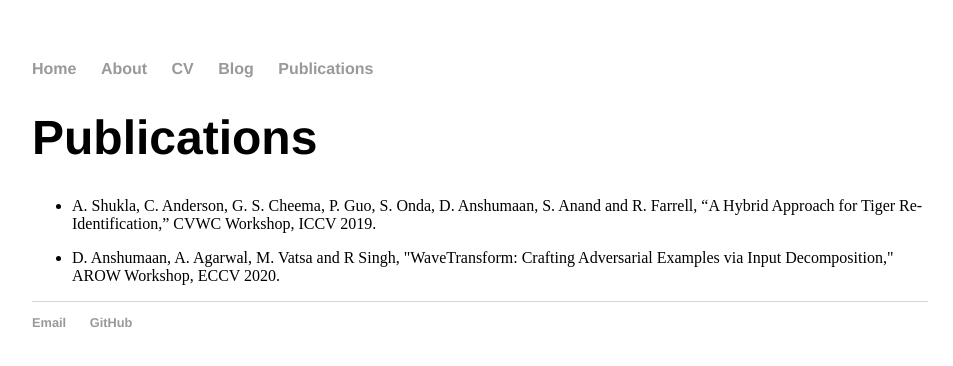
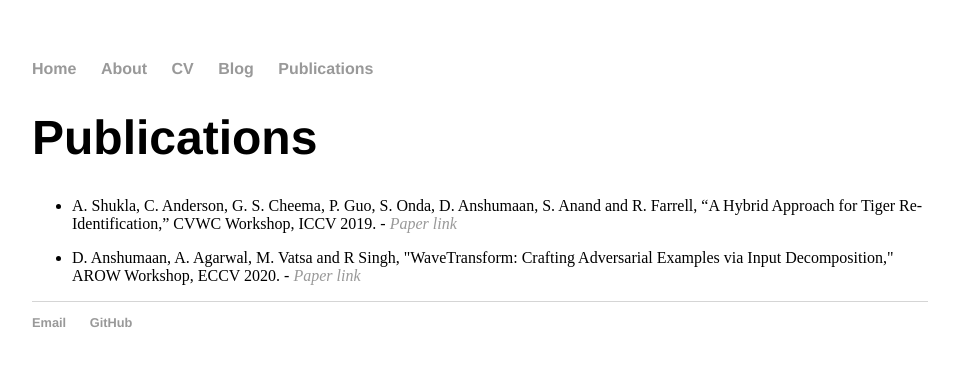
Before and after one commit to divyam02/divyam02_backup.github.io, a Jekyll site: the page built from publications/index.html, in a window 1280 px wide. Shown: the top 366 px of the page, without its empty margins (160-1113 px from the left). Built offline with Jekyll 4.4.1, drawn with Linux system fonts in a browser that asks for light colours.

Commit message:
Update index.html

```diff
--- a/publications/index.html
+++ b/publications/index.html
@@ -6,10 +6,10 @@ title: Divyam Anshumaan
 	<h1>Publications</h1>
 	<ul>
 		<li>A. Shukla, C. Anderson, G. S. Cheema, P. Guo, S. Onda, D. Anshumaan, S. Anand and R. Farrell, “A Hybrid Approach for Tiger
-	Re-Identification,” CVWC Workshop, ICCV 2019.</li>
+			Re-Identification,” CVWC Workshop, ICCV 2019. - <a href="http://openaccess.thecvf.com/content_ICCVW_2019/papers/CVWC/Shukla_A_Hybrid_Approach_to_Tiger_Re-Identification_ICCVW_2019_paper.pdf"><i>Paper link</i></a></li>
 	</ul>
 	  <ul>
 		<li>D. Anshumaan, A. Agarwal, M. Vatsa and R Singh, "WaveTransform: Crafting Adversarial Examples via Input Decomposition,"
-			AROW Workshop, ECCV 2020.</li>
+			AROW Workshop, ECCV 2020. - <a href="https://arxiv.org/pdf/2010.15773.pdf"><i>Paper link</i></li>
 	  </ul>
 </div><!-- /.blurb -->
```
